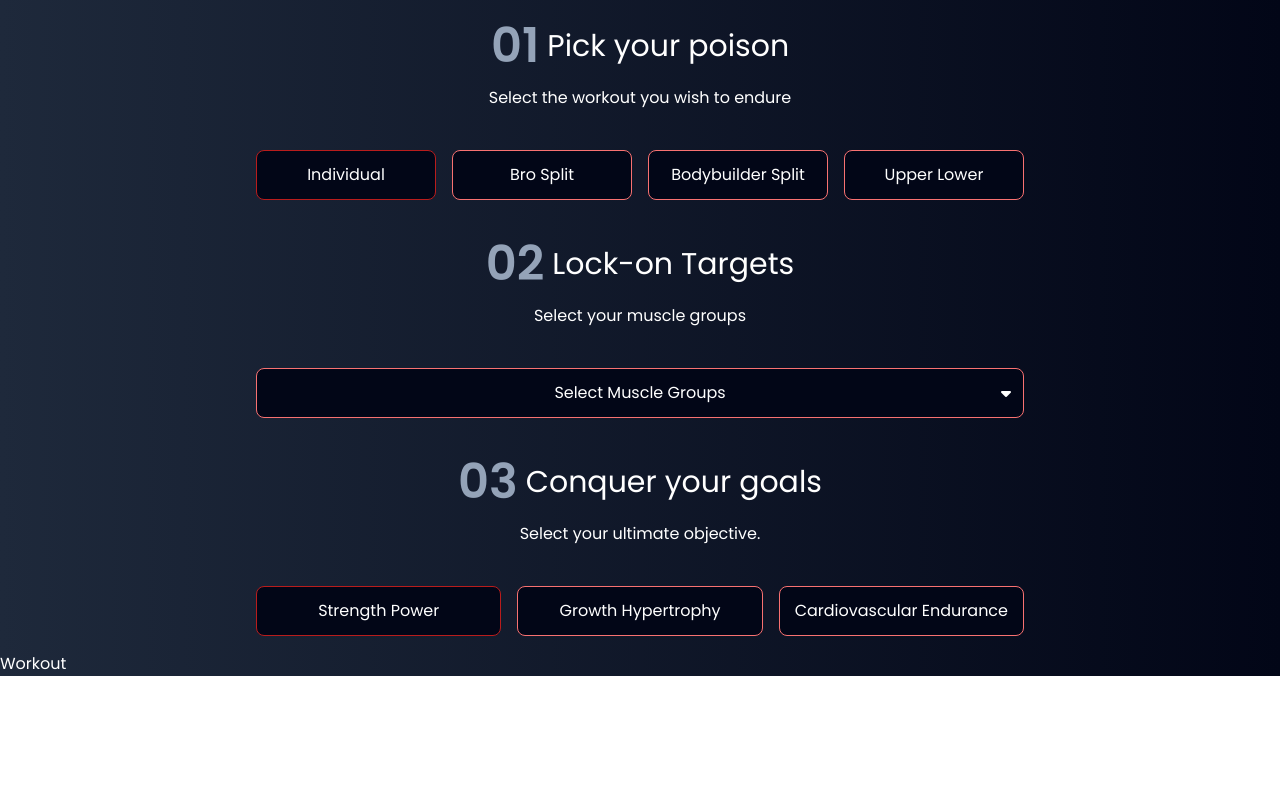
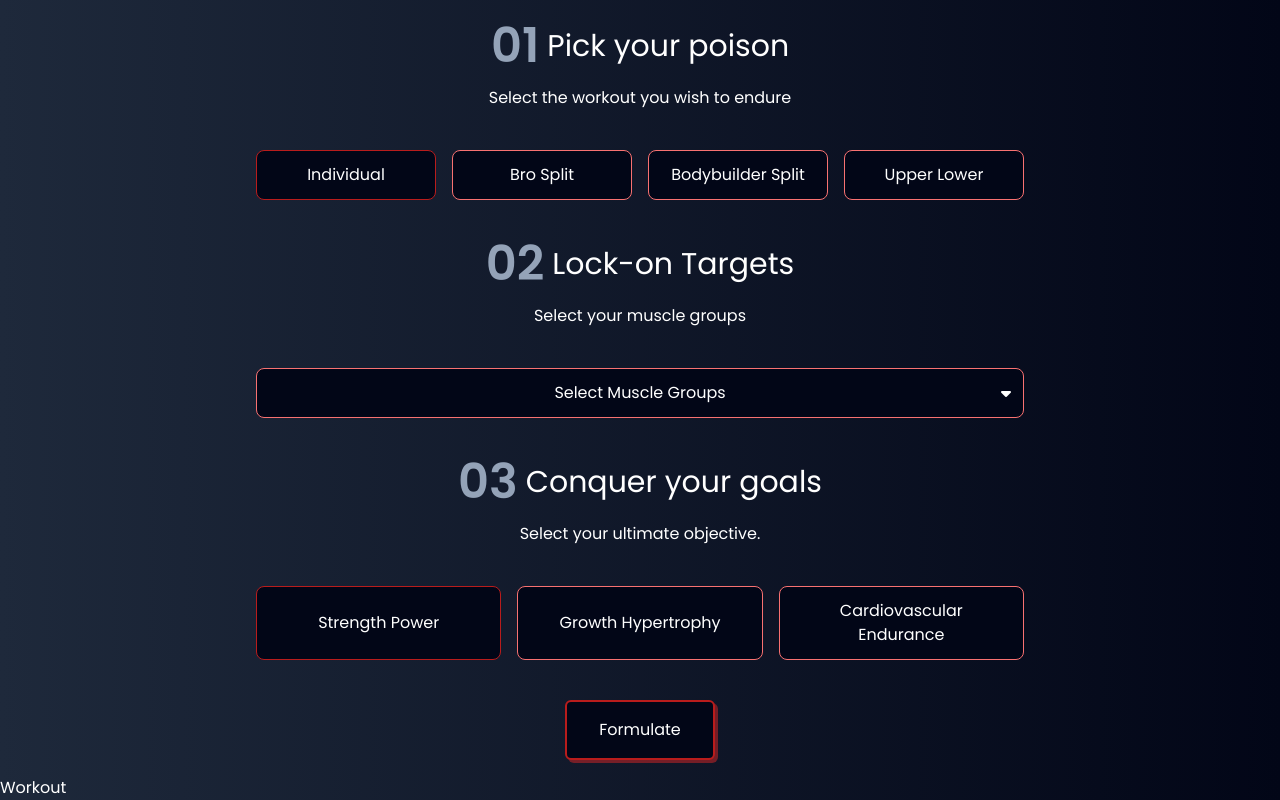
Before and after one commit to Praeda822/PK-GymApp, a React (Vite) app in the folder swole-patrol/: page / in a window 1280 px wide. Shown: the part 1006-1806 px from the top of the page. Before the commit the page ends 1682 px from the top, so only its background shows below. Built offline with nearby package versions, Linux system fonts and the light colour scheme.

Commit message:
Implemented more state colour rendering on the UX

```diff
--- a/swole-patrol/src/components/Button.jsx
+++ b/swole-patrol/src/components/Button.jsx
@@ -3,7 +3,7 @@ import React from "react";
 export default function Button(props) {
   const { text } = props;
   return (
-    <button className="px-8 py-4 rounded-md border-[2px] bg-slate-950 border-red-700 border-solid redShadow duration-200">
+    <button className="px-8 mx-auto py-4 rounded-md border-[2px] bg-slate-950 border-red-700 border-solid redShadow duration-200">
       <p>{text}</p>
     </button>
   );
--- a/swole-patrol/src/components/Generator.jsx
+++ b/swole-patrol/src/components/Generator.jsx
@@ -2,6 +2,7 @@
 import React, { useState } from "react";
 import SectionWrapper from "./SectionWrapper";
 import { SCHEMES, WORKOUTS } from "../utils/swoldier";
+import Button from "./Button";
 
 function Header(props) {
   const { index, title, description } = props;
@@ -82,7 +83,7 @@ export default function Generator() {
                 setPosion(type);
               }}
               className={
-                "bg-slate-950 border duration-200 hover:border-red-700 py-3 rounded-lg " +
+                "bg-slate-950 border duration-200 px-4 hover:border-red-700 py-3 rounded-lg " +
                 (type === poison ? "border-red-700" : "border-red-400")
               }
               key={typeIndex}
@@ -98,7 +99,15 @@ export default function Generator() {
         title={"Lock-on Targets"}
         description={"Select your muscle groups"}
       />
-      <div className="bg-slate-950  border bordcer-solid border-red-400 rounded-lg flex flex-col">
+      <div
+        className={
+          "bg-slate-950 border border-solid rounded-lg flex flex-col " +
+          ((poison === "individual" && muscles.length === 3) ||
+          (poison !== "individual" && muscles.length > 0)
+            ? "border-red-700"
+            : "border-red-400")
+        }
+      >
         <button
           onClick={toggleModal}
           className="relative p-3 flex items-center justify-center"
@@ -148,7 +157,7 @@ export default function Generator() {
                 setGoal(scheme);
               }}
               className={
-                "bg-slate-950 border duration-200 hover:border-red-700 py-3 rounded-lg " +
+                "bg-slate-950 border duration-200 px-4 hover:border-red-700 py-3 rounded-lg " +
                 (scheme === goal ? "border-red-700" : "border-red-400")
               }
               key={schemeIndex}
@@ -158,6 +167,7 @@ export default function Generator() {
           );
         })}
       </div>
+      <Button text="Formulate" />
     </SectionWrapper>
   );
 }
```
